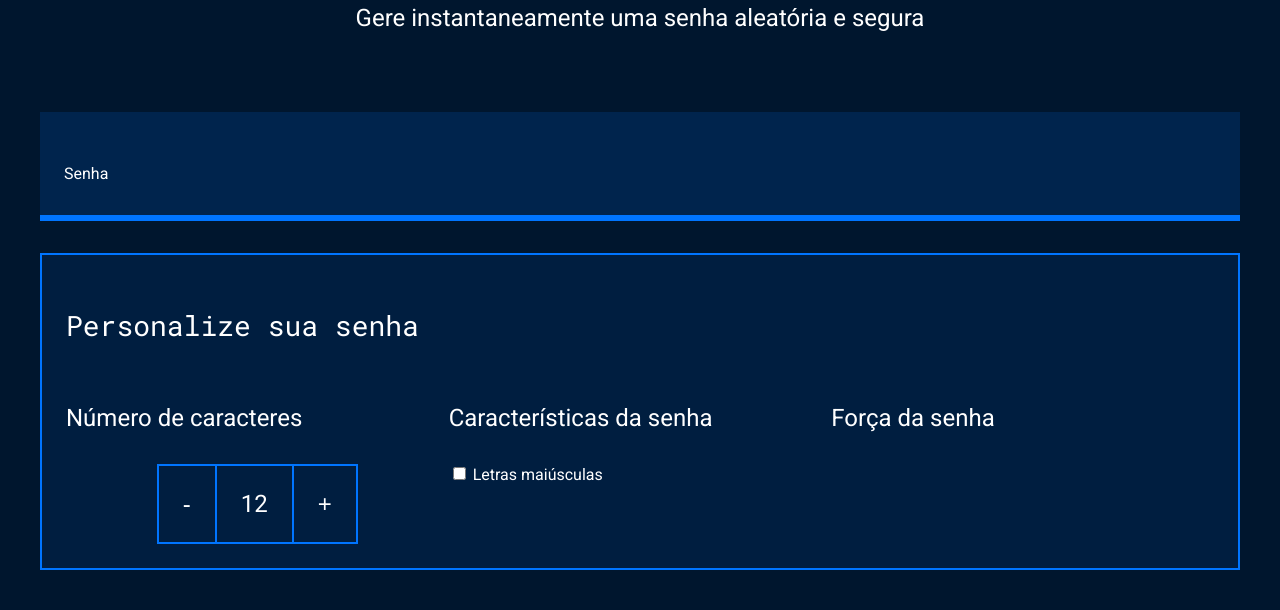
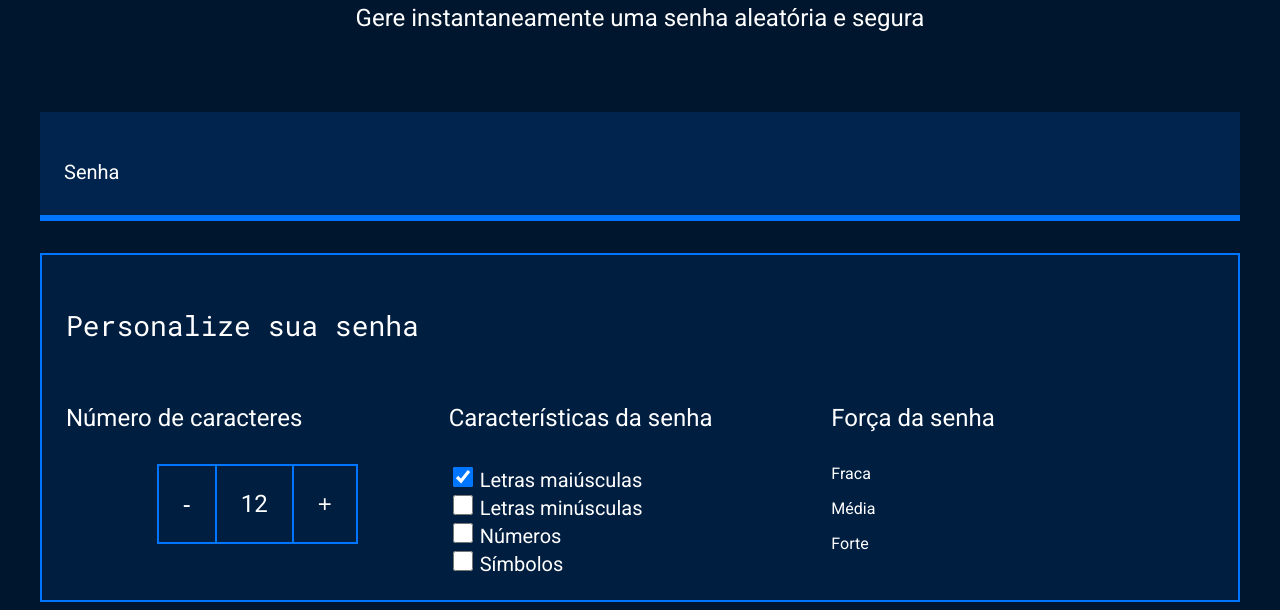
Before and after one commit to TamirisCeolin/Gerador-senhas-3C, a plain HTML site: page index.html in a window 1280 px wide. Shown: the part 214-824 px from the top of the page. Before the commit the page ends 800 px from the top, so only its background shows below. Drawn offline with Linux system fonts and the light colour scheme.

Commit message:
Add files via upload

```diff
--- a/index.html
+++ b/index.html
@@ -34,13 +34,32 @@
                     <h4 class="parametro-senha__titulo">Características da senha</h4>
 
                     <div class="parametro-senha-checkbox">
-                        <input name="maiusculo" type="checkbox" class="checkbox">
+                        <input name="maiusculo" type="checkbox" class="checkbox" checked>
                         <label for="maiusculo">Letras maiúsculas</label>
+                    </div>
+                    <div class="parametro-senha-checkbox">
+                        <input name="minusculo" type="checkbox" class="checkbox">
+                        <label for="minusculo">Letras minúsculas</label>
+                    </div>
+                    <div class="parametro-senha-checkbox">
+                        <input name="numero" type="checkbox" class="checkbox">
+                        <label for="numero">Números</label>
+                    </div>
+                    <div class="parametro-senha-checkbox">
+                        <input name="simbolo" type="checkbox" class="checkbox">
+                        <label for="simbolo">Símbolos</label>
                     </div>
 
                 </div>
                 <div class="parametro-senha">
                     <h4 class="parametro-senha__titulo">Força da senha</h4>
+                    <div class="barra" > </div>
+                    <div class="forca fraca" > </div>
+                    <div class="parametro-senha-textos" >
+                        <p>Fraca</p>
+                        <p>Média</p>
+                        <p>Forte</p>
+                    </div>
                 </div>
             </div>
         </div>
--- a/style.css
+++ b/style.css
@@ -107,6 +107,16 @@ body{
     cursor: pointer;
 }
 
+label{
+    font-size: 20px;
+}
+
+.checkbox{
+    width: 20px;
+    height:20px;
+    cursor: pointer;
+}
+
 
 
 
```
